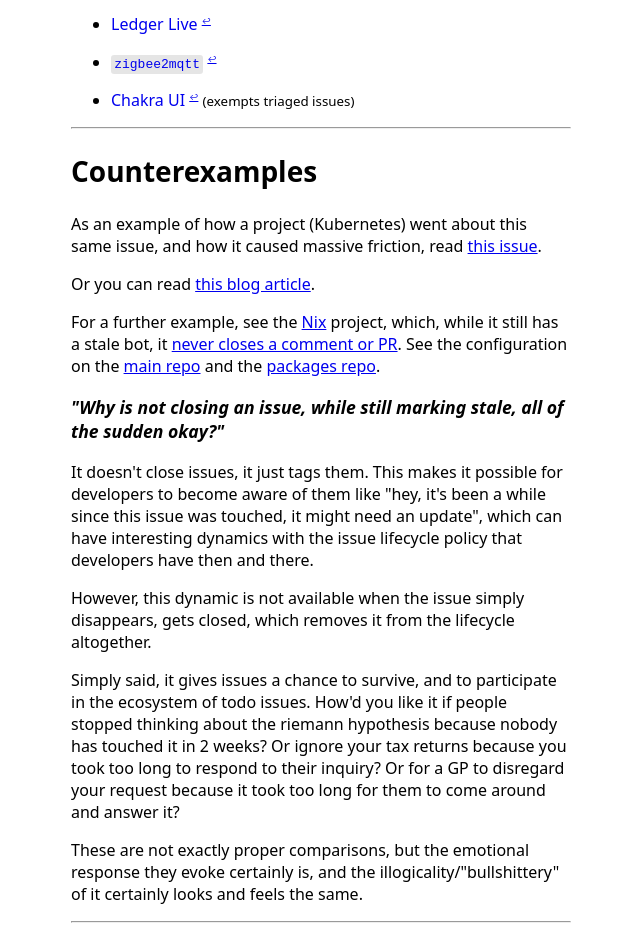
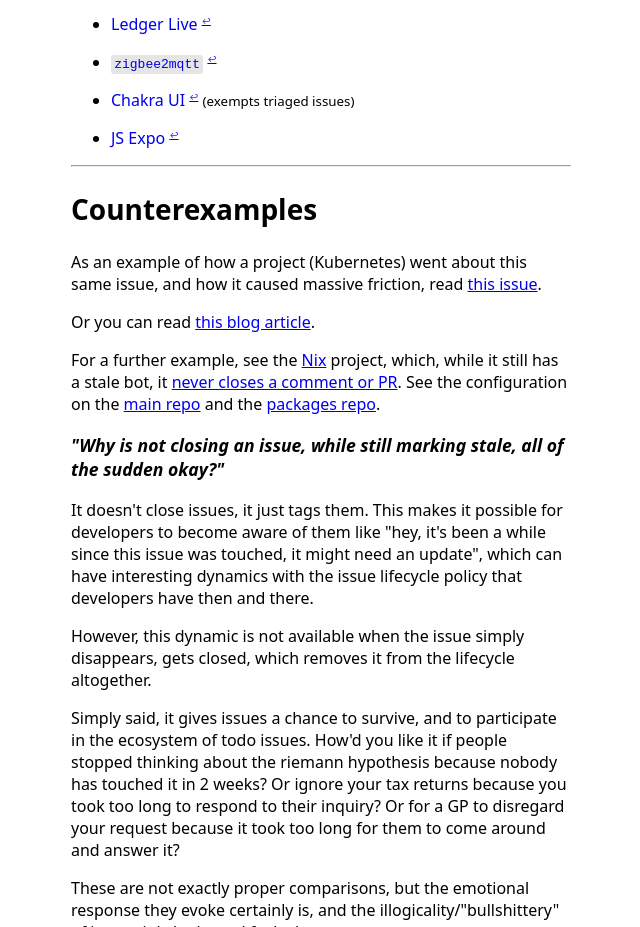
Before and after one commit to ShadowJonathan/nostalebots.xyz, an Eleventy site: page src/index.md in a window 1280 px wide. Shown: the part 6211-7138 px from the top of the page, without its empty margins (319-959 px from the left). Built offline with nearby package versions, Linux system fonts and the light colour scheme; Eleventy itself is replaced by a stand-in of ours; files that its build step writes are made by us from their sources; what markdown-it-sub would draw is missing.

Commit message:
Expo Fixes #32

```diff
--- a/src/index.md
+++ b/src/index.md
@@ -245,6 +245,9 @@
   {% ref "https://github.com/chakra-ui/chakra-ui/blob/main/.github/workflows/issue-stale.yml" %}
   <small>(exempts triaged issues)</small>
 
+- [JS Expo](https://github.com/expo/expo)
+  {% ref "https://github.com/expo/expo/blob/main/.github/workflows/issue-stale.yml" %}
+
 ----
 
 ## Counterexamples
```
